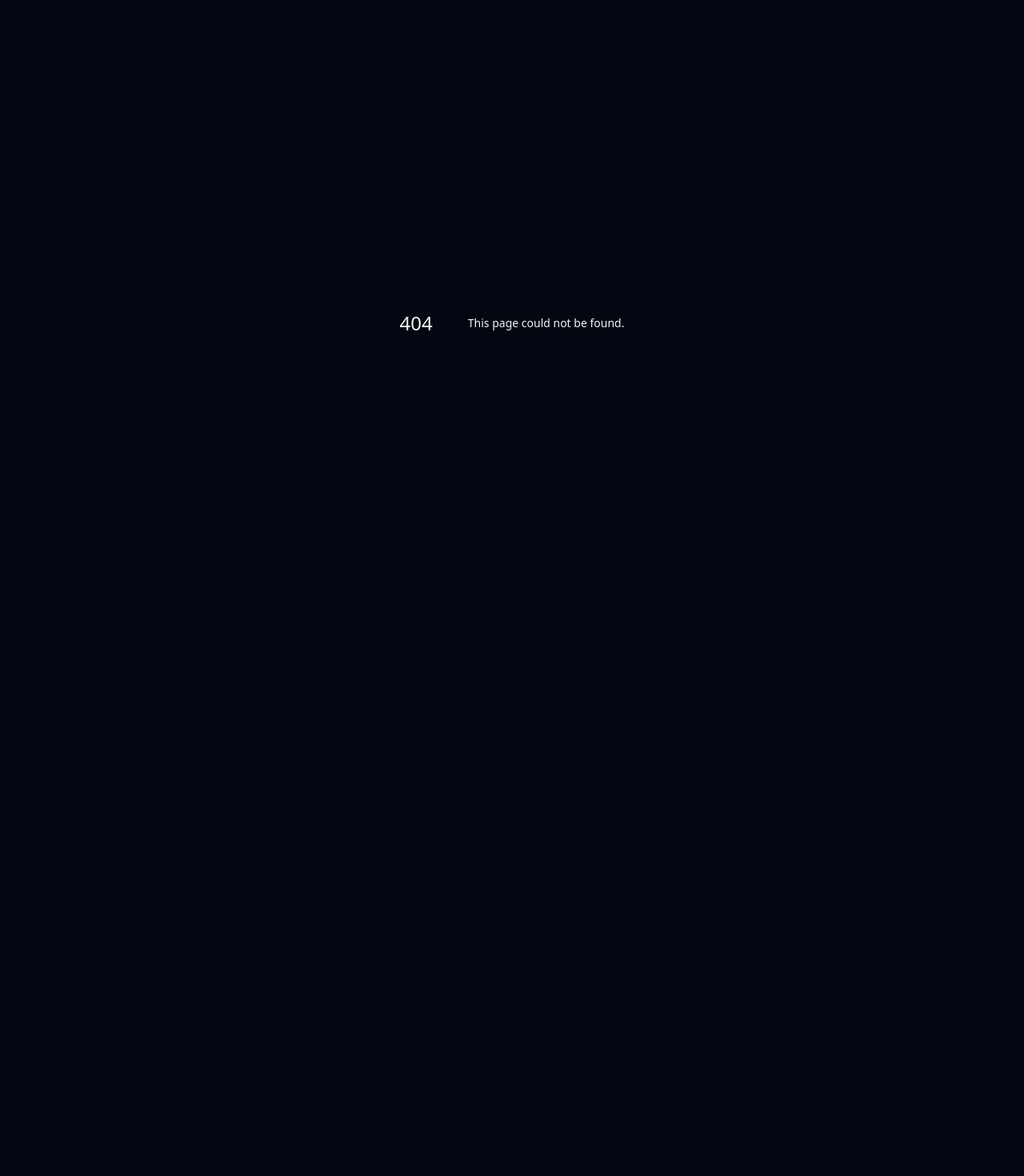
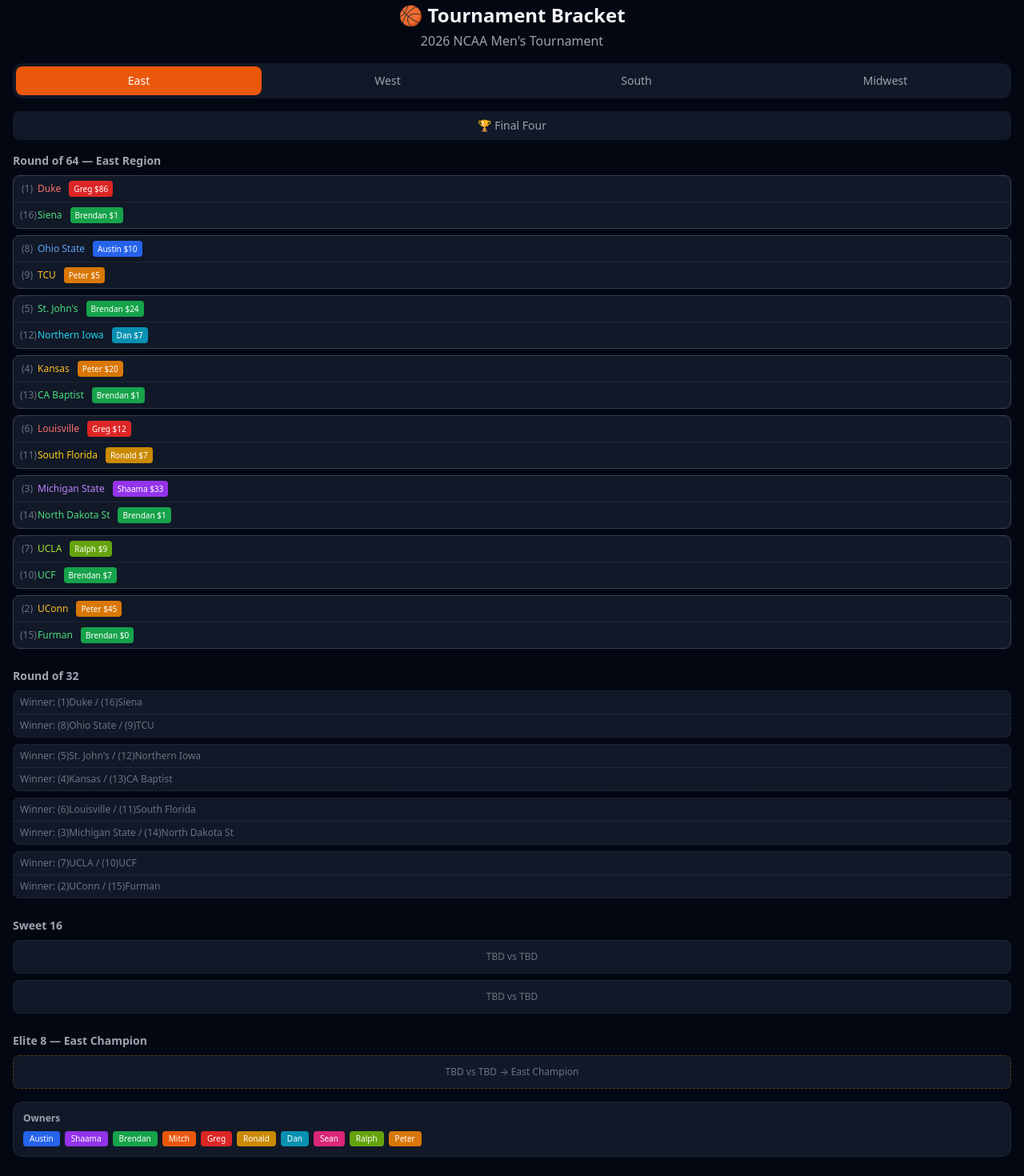
Before and after one commit to arussell717/calcutta-tracker, a Next.js app: page /bracket in a window 1280 px wide. Before the commit this address had no page. Shown: the part 78-1548 px from the top of the page at 80% size. Before the commit the page ends 905 px from the top, so only its background shows below. Built offline with nearby package versions, Linux system fonts and the light colour scheme.

Commit message:
Add bracket page + update nav

```diff
--- /dev/null
+++ b/app/bracket/page.tsx
@@ -0,0 +1,217 @@
+'use client';
+
+import { useState, useEffect, useCallback } from 'react';
+import { BRACKET, TEAMS, PLAYER_COLORS, getOwner } from '@/lib/data';
+
+interface GameResult {
+  team1: string;
+  team1Score: number;
+  team2: string;
+  team2Score: number;
+  status: string; // 'pre', 'in', 'post'
+  winner?: string;
+  statusDetail?: string;
+}
+
+function getOwnerBadge(teamName: string) {
+  const owner = getOwner(teamName);
+  if (!owner) return null;
+  const colors = PLAYER_COLORS[owner];
+  const entry = TEAMS.find(t => t.team === teamName);
+  return (
+    <span className={`ml-1 text-[10px] px-1.5 py-0.5 rounded ${colors?.badge || 'bg-gray-600'} text-white font-medium`}>
+      {owner} {entry ? `$${entry.bid}` : ''}
+    </span>
+  );
+}
+
+function TeamLine({ seed, team, isWinner, isLoser }: { seed: number; team: string; isWinner: boolean; isLoser: boolean }) {
+  const owner = getOwner(team);
+  const colors = owner ? PLAYER_COLORS[owner] : null;
+
+  return (
+    <div className={`flex items-center gap-1.5 px-2 py-1.5 text-xs ${isLoser ? 'opacity-40 line-through' : ''} ${isWinner ? 'font-bold' : ''}`}>
+      <span className="text-gray-500 w-4 text-right shrink-0">({seed})</span>
+      <span className={`truncate ${colors?.text || 'text-gray-300'}`}>{team}</span>
+      {isWinner && <span className="text-green-400">✓</span>}
+      {getOwnerBadge(team)}
+    </div>
+  );
+}
+
+function MatchupCard({ topSeed, topTeam, bottomSeed, bottomTeam, result }: {
+  topSeed: number;
+  topTeam: string;
+  bottomSeed: number;
+  bottomTeam: string;
+  result?: GameResult;
+}) {
+  const topWin = result?.winner === topTeam;
+  const bottomWin = result?.winner === bottomTeam;
+  const topLose = result?.status === 'post' && !topWin;
+  const bottomLose = result?.status === 'post' && !bottomWin;
+
+  return (
+    <div className="bg-gray-900 border border-gray-700 rounded-lg overflow-hidden min-w-[220px]">
+      <div className={`border-b border-gray-800 ${topWin ? 'bg-green-900/20' : ''}`}>
+        <TeamLine seed={topSeed} team={topTeam} isWinner={topWin} isLoser={topLose} />
+      </div>
+      <div className={`${bottomWin ? 'bg-green-900/20' : ''}`}>
+        <TeamLine seed={bottomSeed} team={bottomTeam} isWinner={bottomWin} isLoser={bottomLose} />
+      </div>
+      {result && result.status !== 'pre' && (
+        <div className="text-[10px] text-center py-0.5 bg-gray-800/50 text-gray-500">
+          {result.status === 'in' ? (
+            <span className="text-red-400">🔴 {result.team1Score} - {result.team2Score} {result.statusDetail || 'LIVE'}</span>
+          ) : (
+            <span>{result.team1Score} - {result.team2Score} FINAL</span>
+          )}
+        </div>
+      )}
+    </div>
+  );
+}
+
+export default function BracketPage() {
+  const [activeRegion, setActiveRegion] = useState('East');
+  const regions = ['East', 'West', 'South', 'Midwest'];
+
+  return (
+    <div className="space-y-4">
+      <div className="text-center">
+        <h1 className="text-2xl font-bold">🏀 Tournament Bracket</h1>
+        <p className="text-gray-400 mt-1">2026 NCAA Men&apos;s Tournament</p>
+      </div>
+
+      {/* Region Tabs */}
+      <div className="flex gap-1 bg-gray-900 rounded-xl p-1">
+        {regions.map(region => (
+          <button
+            key={region}
+            onClick={() => setActiveRegion(region)}
+            className={`flex-1 py-2 px-3 rounded-lg text-sm font-medium transition-colors ${
+              activeRegion === region
+                ? 'bg-orange-600 text-white'
+                : 'text-gray-400 hover:text-white hover:bg-gray-800'
+            }`}
+          >
+            {region}
+          </button>
+        ))}
+      </div>
+
+      {/* Final Four Tab */}
+      <div className="flex gap-1">
+        <button
+          onClick={() => setActiveRegion('Final Four')}
+          className={`flex-1 py-2 px-3 rounded-lg text-sm font-medium transition-colors ${
+            activeRegion === 'Final Four'
+              ? 'bg-yellow-600 text-white'
+              : 'bg-gray-900 text-gray-400 hover:text-white hover:bg-gray-800'
+          }`}
+        >
+          🏆 Final Four
+        </button>
+      </div>
+
+      {/* Bracket Display */}
+      {activeRegion !== 'Final Four' ? (
+        <div className="space-y-6">
+          {/* Round of 64 */}
+          <div>
+            <h3 className="text-sm font-semibold text-gray-400 mb-2">Round of 64 — {activeRegion} Region</h3>
+            <div className="space-y-2">
+              {(BRACKET[activeRegion] || []).map((matchup, i) => (
+                <MatchupCard
+                  key={i}
+                  topSeed={matchup.topSeed}
+                  topTeam={matchup.topTeam}
+                  bottomSeed={matchup.bottomSeed}
+                  bottomTeam={matchup.bottomTeam}
+                />
+              ))}
+            </div>
+          </div>
+
+          {/* Round of 32 placeholders */}
+          <div>
+            <h3 className="text-sm font-semibold text-gray-400 mb-2">Round of 32</h3>
+            <div className="space-y-2">
+              {[0, 1, 2, 3].map(i => {
+                const matchups = BRACKET[activeRegion] || [];
+                const m1 = matchups[i * 2];
+                const m2 = matchups[i * 2 + 1];
+                return (
+                  <div key={i} className="bg-gray-900 border border-gray-700/50 border-dashed rounded-lg overflow-hidden min-w-[220px]">
+                    <div className="px-2 py-1.5 text-xs text-gray-500 border-b border-gray-800">
+                      Winner: ({m1?.topSeed}){m1?.topTeam} / ({m1?.bottomSeed}){m1?.bottomTeam}
+                    </div>
+                    <div className="px-2 py-1.5 text-xs text-gray-500">
+                      Winner: ({m2?.topSeed}){m2?.topTeam} / ({m2?.bottomSeed}){m2?.bottomTeam}
+                    </div>
+                  </div>
+                );
+              })}
+            </div>
+          </div>
+
+          {/* Sweet 16 placeholders */}
+          <div>
+            <h3 className="text-sm font-semibold text-gray-400 mb-2">Sweet 16</h3>
+            <div className="space-y-2">
+              {[0, 1].map(i => (
+                <div key={i} className="bg-gray-900 border border-gray-700/50 border-dashed rounded-lg p-3 text-xs text-gray-500 text-center">
+                  TBD vs TBD
+                </div>
+              ))}
+            </div>
+          </div>
+
+          {/* Elite 8 */}
+          <div>
+            <h3 className="text-sm font-semibold text-gray-400 mb-2">Elite 8 — {activeRegion} Champion</h3>
+            <div className="bg-gray-900 border border-yellow-700/50 border-dashed rounded-lg p-3 text-xs text-gray-500 text-center">
+              TBD vs TBD → {activeRegion} Champion
+            </div>
+          </div>
+        </div>
+      ) : (
+        <div className="space-y-6">
+          {/* Final Four */}
+          <div>
+            <h3 className="text-sm font-semibold text-gray-400 mb-2">🏆 Final Four</h3>
+            <div className="space-y-2">
+              <div className="bg-gray-900 border border-yellow-700/50 border-dashed rounded-lg p-3 text-xs text-gray-500 text-center">
+                East Champion vs West Champion
+              </div>
+              <div className="bg-gray-900 border border-yellow-700/50 border-dashed rounded-lg p-3 text-xs text-gray-500 text-center">
+                South Champion vs Midwest Champion
+              </div>
+            </div>
+          </div>
+
+          {/* Championship */}
+          <div>
+            <h3 className="text-sm font-semibold text-gray-400 mb-2">🏆 National Championship</h3>
+            <div className="bg-gray-900 border border-yellow-500/50 border-dashed rounded-lg p-4 text-center">
+              <div className="text-gray-500 text-sm">TBD vs TBD</div>
+              <div className="text-yellow-400 text-xs mt-1">$250 Champion &bull; $150 Runner-up</div>
+            </div>
+          </div>
+        </div>
+      )}
+
+      {/* Legend */}
+      <div className="bg-gray-900 rounded-xl border border-gray-800 p-3">
+        <h3 className="text-xs font-semibold text-gray-400 mb-2">Owners</h3>
+        <div className="flex flex-wrap gap-1.5">
+          {Object.entries(PLAYER_COLORS).map(([name, colors]) => (
+            <span key={name} className={`text-[10px] px-2 py-0.5 rounded ${colors.badge} text-white`}>
+              {name}
+            </span>
+          ))}
+        </div>
+      </div>
+    </div>
+  );
+}
--- a/components/Nav.tsx
+++ b/components/Nav.tsx
@@ -5,7 +5,8 @@ import { usePathname } from 'next/navigation';
 
 const links = [
   { href: '/', label: '🏀 Scores' },
-  { href: '/leaderboard', label: '🏆 Leaderboard' },
+  { href: '/bracket', label: '📊 Bracket' },
+  { href: '/leaderboard', label: '🏆 Board' },
   { href: '/teams', label: '📋 Teams' },
 ];
 
```
